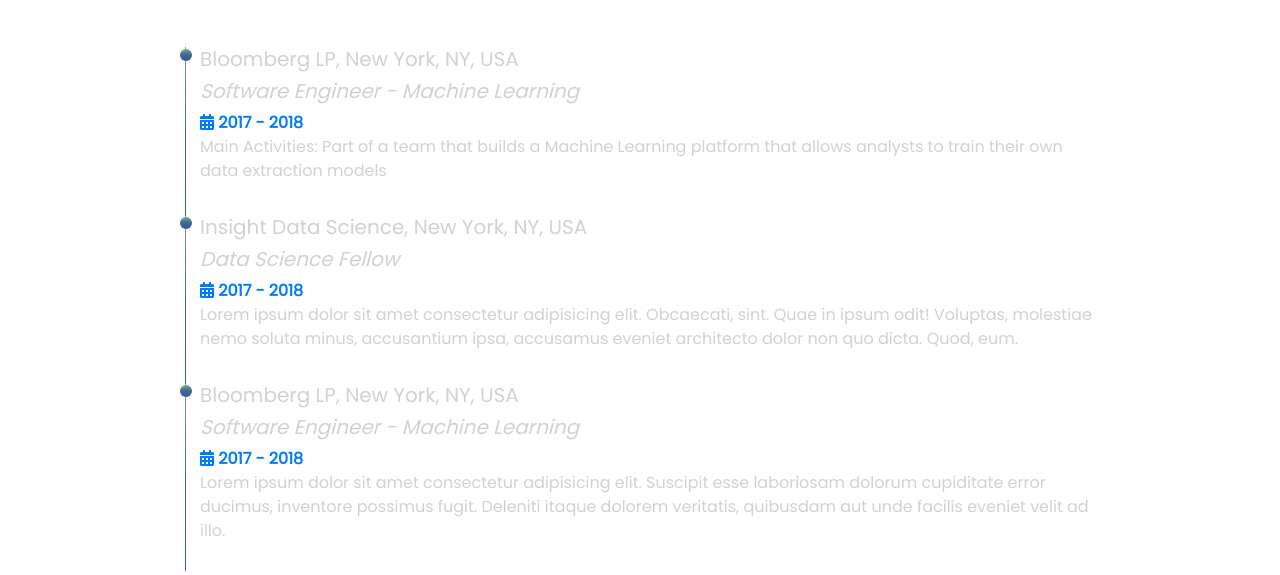
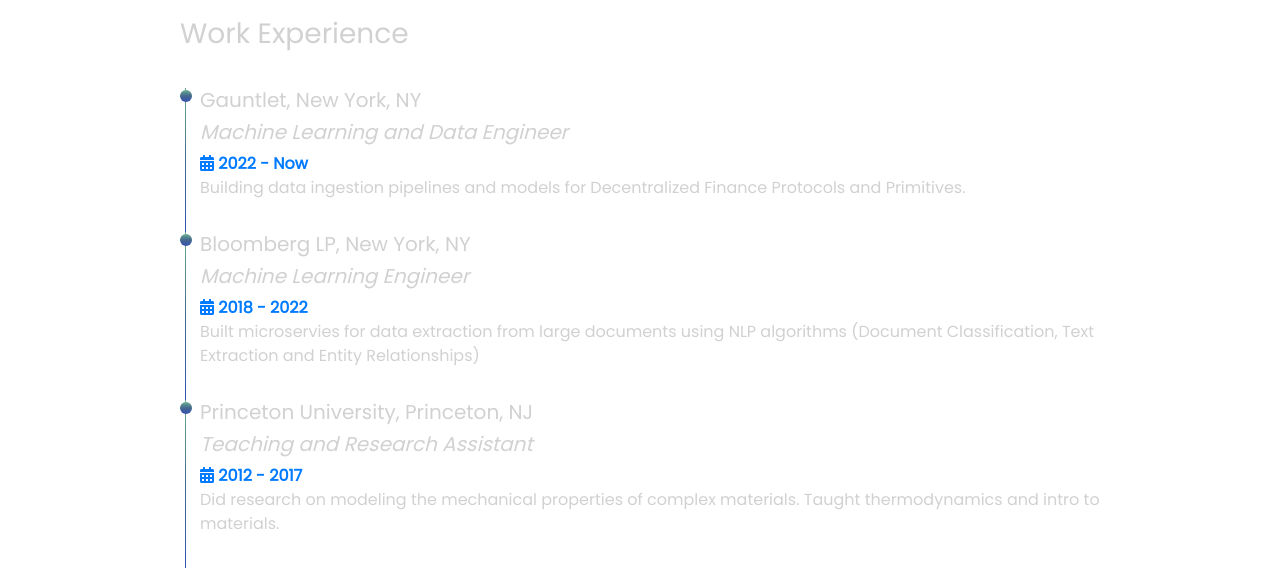
Before and after one commit to juliannetorres31/Michalis-Portfolio, a website: page resume.html in a window 1280 px wide. Shown: the part 205-780 px from the top of the page. Drawn offline with nearby package versions, Linux system fonts and the light colour scheme.

Commit message:
update content

```diff
--- a/resume.html
+++ b/resume.html
@@ -3,7 +3,7 @@
 <head>
    <meta charset="utf-8">
    <meta name="viewport" content="width=device-width, initial-scale=1">
-   <title>michalis portafolio</title>
+   <title>michalis portfolio</title>
     <!-- Bootstrap CSS -->
     <link rel="stylesheet" href="node_modules/bootstrap/dist/css/bootstrap.min.css" />
     <link rel="stylesheet" href="./style.css">
@@ -52,13 +52,16 @@
                         <!-- Links -->
                         <ul class="navbar-nav mr-auto">
                             <li class="nav-item active">
-                            <a class="color-me" class="nav-link" href="./index.html">Home <span class="sr-only">(current)</span></a>
+                            <a class="color-me" class="nav-link" href="./index.html">Home</a>
                             </li>
                             <li class="nav-item">
-                            <a class="color-me" class="nav-link" href="./resume.html">Resume</a>
+                            <a class="color-me" class="nav-link" href="./resume.html">Resume <span class="sr-only">(current)</span></a>
                             </li>
                             <li class="nav-item">
                             <a class="color-me" class="nav-link" href="#">Projects</a>
+                            </li>
+                            <li class="nav-item linav">
+                                <a href="https://medium.com/@alifier/" target="_blank" class="color-me" class="nav-link" href="#">Blog</a>
                             </li>
                         </ul>
                         <!-- Links -->
@@ -71,42 +74,46 @@
 
 
                     <!--Resume-->
-                        <section class="time" aria-label="You are now in my musical playlist section" id="main-content">
+                        <section class="time" aria-label="You are now in my resume section" id="main-content">
                             <div class="container  mb-5">
                                 <div class="row align-items-center justify-content-center">
                                     <div class="col-md-10">
                                         <article>
                                             <h1>Resume</h1>
+                                            <h3>Work Experience</h3>
                                             <ul class="timeline">
                                                 <li>
-                                                    <h5>Bloomberg LP, New York, NY, USA</h5>
-                                                    <h5><em>Software Engineer - Machine Learning</em></h5>
+                                                    <h5>Gauntlet, New York, NY</h5>
+                                                    <h5><em>Machine Learning and Data Engineer</em></h5>
+                                                    <a href="#"> <i class="fas fa-calendar-alt"></i> <b> 2022 - Now</b></a>
 
-                                                    <a href="#"> <i class="fas fa-calendar-alt"></i> <b> 2017 - 2018</b></a>
+                                                        <p>Building data ingestion pipelines and models for Decentralized Finance Protocols and Primitives.</p>
+                                                </li>
+                                                <li>
+                                                    <h5>Bloomberg LP, New York, NY</h5>
+                                                    <h5><em>Machine Learning Engineer</em></h5>
 
-                                                        <p>Main Activities: Part of a team that builds a Machine Learning platform that allows analysts to train their own data extraction models</p>
+                                                    <a href="#"> <i class="fas fa-calendar-alt"></i> <b> 2018 - 2022</b></a>
+                                                        <p>Built microservies for data extraction from large documents using NLP algorithms (Document Classification, Text Extraction and Entity Relationships)</p>
                                                 </li>
+                                                <li>
+                                                    <h5>Princeton University, Princeton, NJ</h5>
+                                                    <h5><em>Teaching and Research Assistant</em></h5>
+                                                    <a href="#"> <i class="fas fa-calendar-alt"></i> <b> 2012 - 2017</b></a>
 
-                                                <li>
-                                                    <h5>Insight Data Science, New York, NY, USA</h5>
-                                                    <h5><em>Data Science Fellow</em></h5>
-                                                    <a href="#"> <i class="fas fa-calendar-alt"></i> <b> 2017 - 2018</b></a>
-
-                                                        <p>Lorem ipsum dolor sit amet consectetur adipisicing elit. Obcaecati, sint. Quae in ipsum odit! Voluptas, molestiae nemo soluta minus, accusantium ipsa, accusamus eveniet architecto dolor non quo dicta. Quod, eum.</p>
+                                                        <p>Did research on modeling the mechanical properties of complex materials. Taught thermodynamics and intro to materials.</p>
                                                 </li>
-
-                                                <li>
-                                                    <h5>Bloomberg LP, New York, NY, USA</h5>
-                                                    <h5><em>Software Engineer - Machine Learning</em></h5>
-                                                    <a href="#"> <i class="fas fa-calendar-alt"></i> <b> 2017 - 2018</b></a>
-
-                                                        <p>Lorem ipsum dolor sit amet consectetur adipisicing elit. Suscipit esse laboriosam dolorum cupiditate error ducimus, inventore possimus fugit. Deleniti itaque dolorem veritatis, quibusdam aut unde facilis eveniet velit ad illo.</p>
-                                                </li>
-
-
-
-
-
+                                            </ul>
+                                            <h3>Education</h3>
+                                            <ul class="timeline">
+                                                    <li>
+                                                        <h5>Chemical and Biological Engineering Department, Princeton University</h5>
+                                                        <h5><em>Ph.D. in Chemical Engineering, May 2018</em></h5>
+                                                    </li>
+                                                    <li>
+                                                        <h5>Chemical Engineering Department, National Technical University of Athens, Greece</h5>
+                                                        <h5><em>Diploma in Chemical Engineering, July 2011</em></h5>
+                                                    </li>
                                             </ul>
                                         </article>
                                     </div>
```
Also changed, not shown: index.html (+6 -5 lines).
